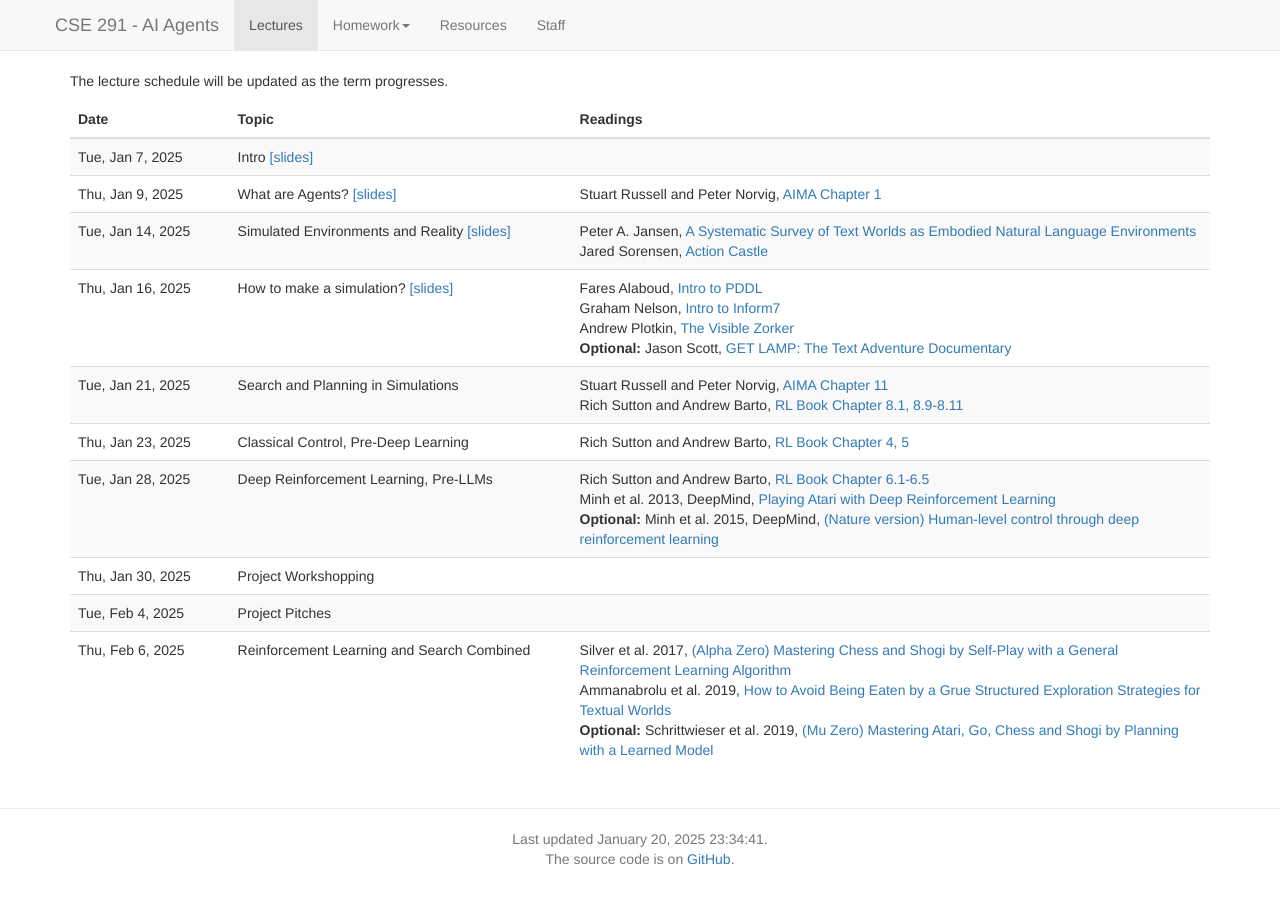
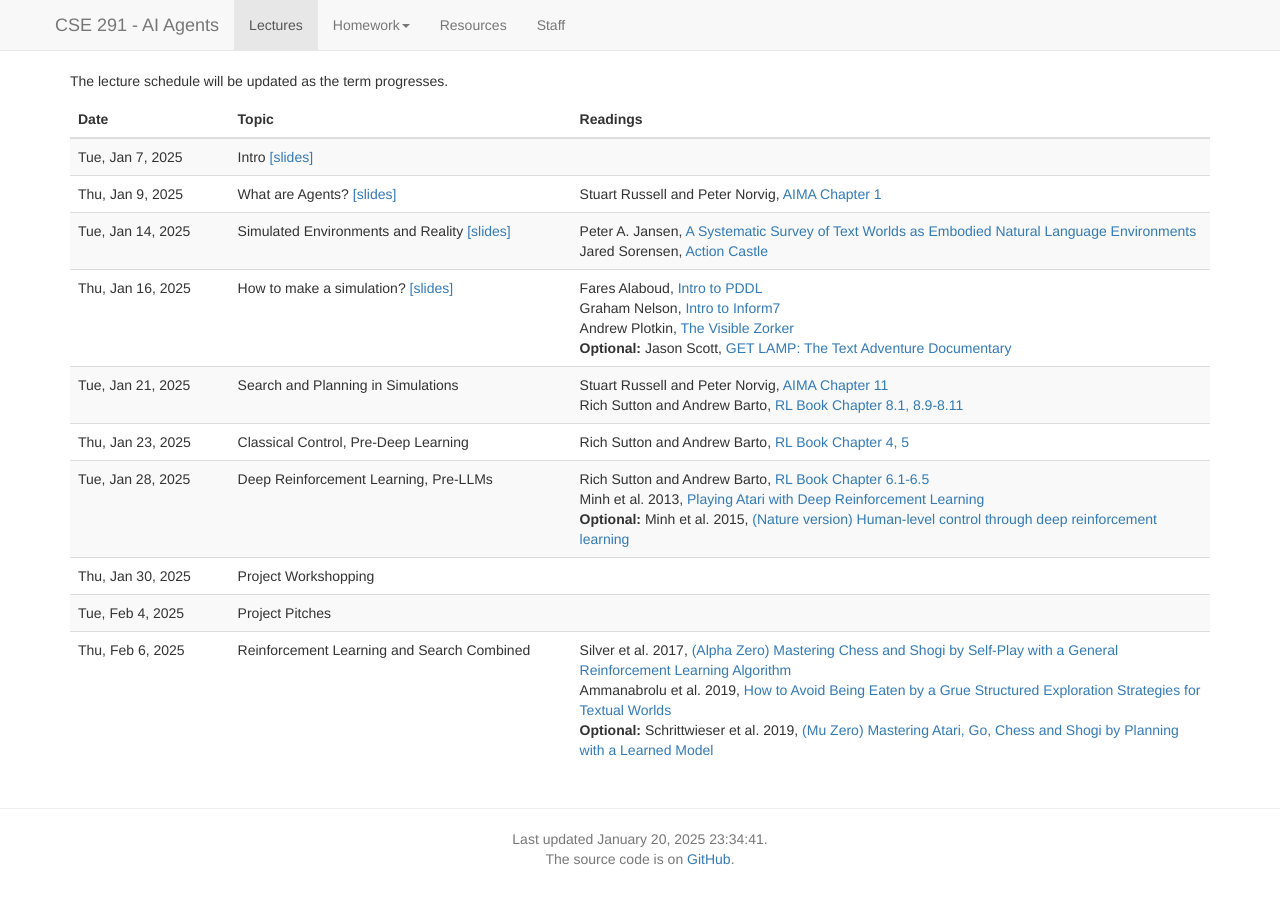
Before and after one commit to nossyd/ai-agents-course, a Jekyll site: the page built from lectures.md, in a window 1280 px wide. Built offline with Jekyll 4.4.1, drawn with Linux system fonts in a browser that asks for light colours; nearby versions of some CDN libraries; a script that is not in the unit is left out.

Commit message:
lectures

```diff
--- a/_data/lectures.yaml
+++ b/_data/lectures.yaml
@@ -88,11 +88,11 @@
         -
           title: Playing Atari with Deep Reinforcement Learning
           url: https://arxiv.org/abs/1312.5602
-          authors: Minh et al. 2013, DeepMind
+          authors: Minh et al. 2013
         -
           title: (Nature version) Human-level control through deep reinforcement learning
           url: https://daiwk.github.io/assets/dqn.pdf
-          authors: Minh et al. 2015, DeepMind
+          authors: Minh et al. 2015
           optional: true
 -
   date: 2025-01-30
```
